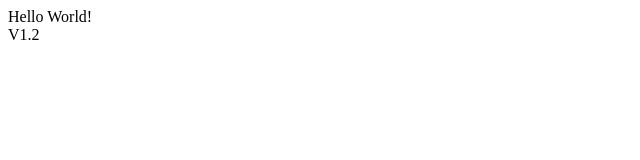
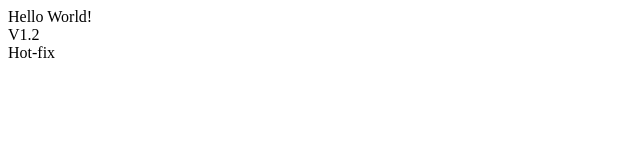
Before and after one commit to 522984271/init-react, a React (Create React App) app: page / in a window 1280 px wide. Shown: the top 160 px of the page, without its empty margins (0-640 px from the left). Built offline with nearby package versions, Linux system fonts and the light colour scheme.

Commit message:
hot-fix V1.0

```diff
--- a/src/App.js
+++ b/src/App.js
@@ -4,6 +4,7 @@ function App() {
     <div>
         <HelloWorld/>
         <div>V1.2</div>
+        <div>Hot-fix</div>
     </div>
   );
 }
```
